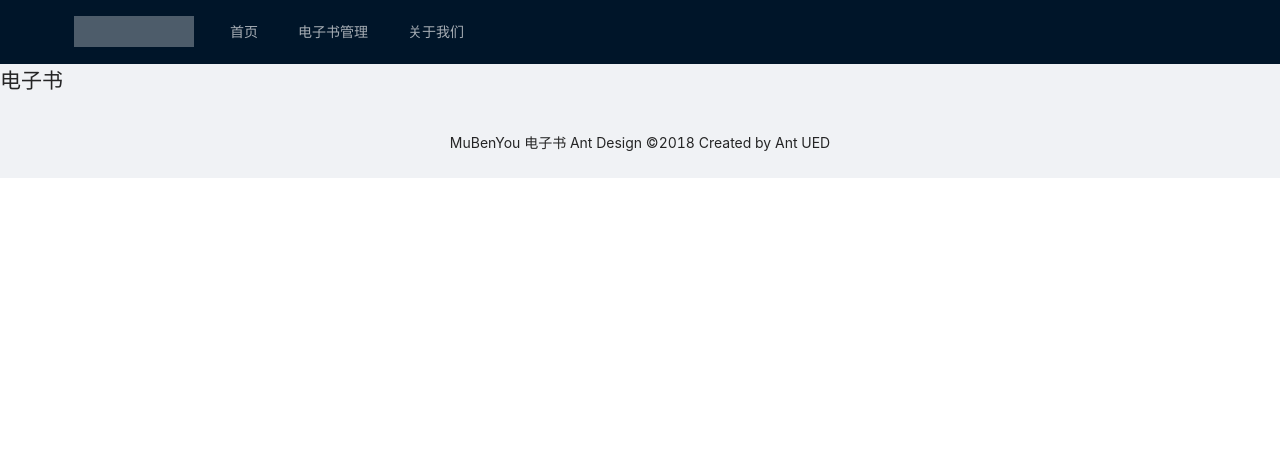
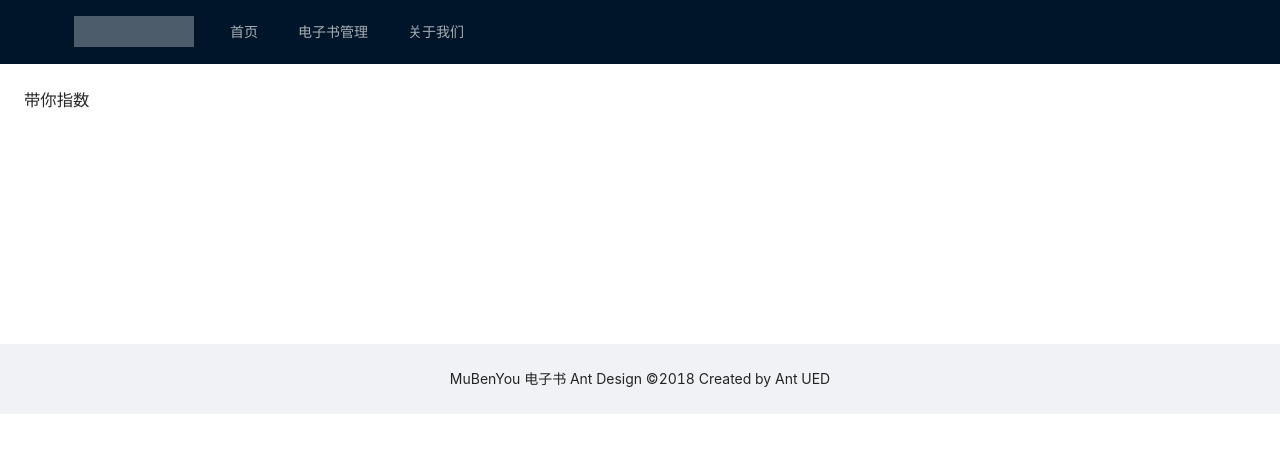
Before and after one commit to MuBenYou/MbyWiki, a Vue app in the folder web/: page /admin/ebook in a window 1280 px wide. Shown: the top 452 px of the page. Built offline with nearby package versions, Linux system fonts and the light colour scheme; no server answers.

Commit message:
9.4 修改电子书管理页面

```diff
--- a/web/src/views/admin/admin-ebook.vue
+++ b/web/src/views/admin/admin-ebook.vue
@@ -1,5 +1,22 @@
 <template>
-  <div class="admin-ebook">
-    <h1>电子书</h1>
-  </div>
+  <a-layout>
+    <a-layout-content
+        :style="{ background: '#fff', padding: '24px', margin: 0, minHeight: '280px' }"
+    >
+      <div class="about">
+        <h1>带你指数</h1>
+      </div>
+
+    </a-layout-content>
+  </a-layout>
+
 </template>
+
+<script lang="ts">
+import { defineComponent } from 'vue';
+import TheHeader from '@/components/the-header.vue';
+import TheFooter from '@/components/the-footer.vue';
+export default defineComponent({
+  name: 'damin-ebook'
+});
+</script>
```
